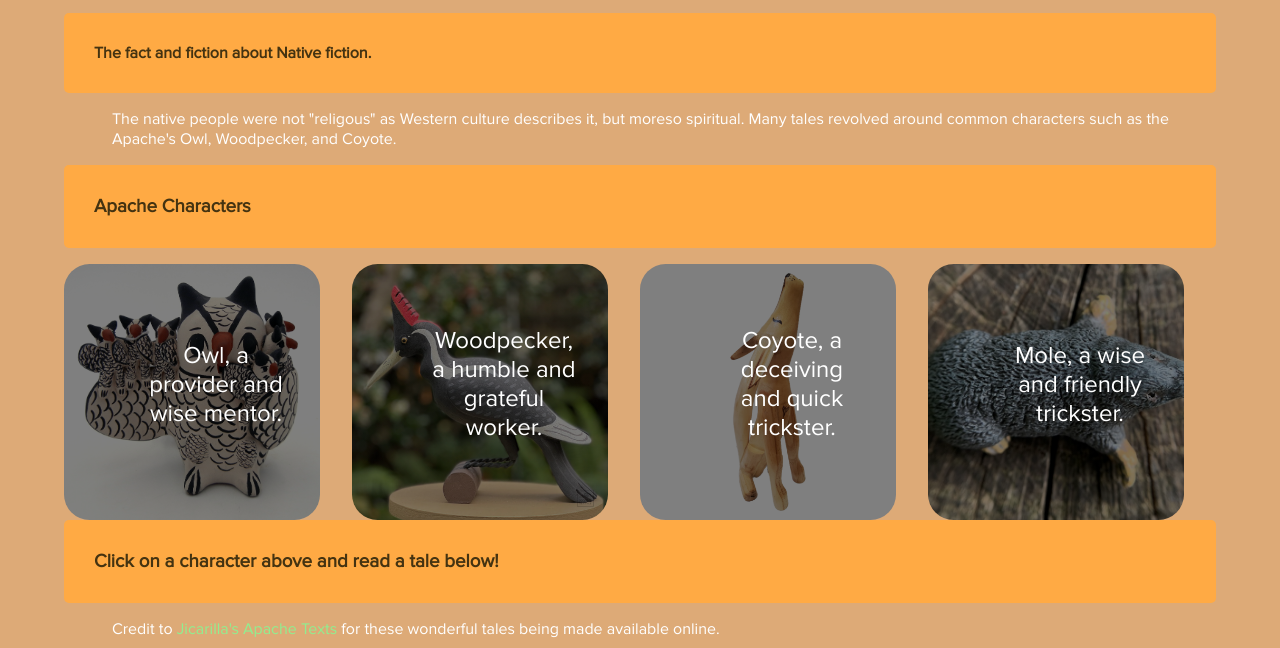
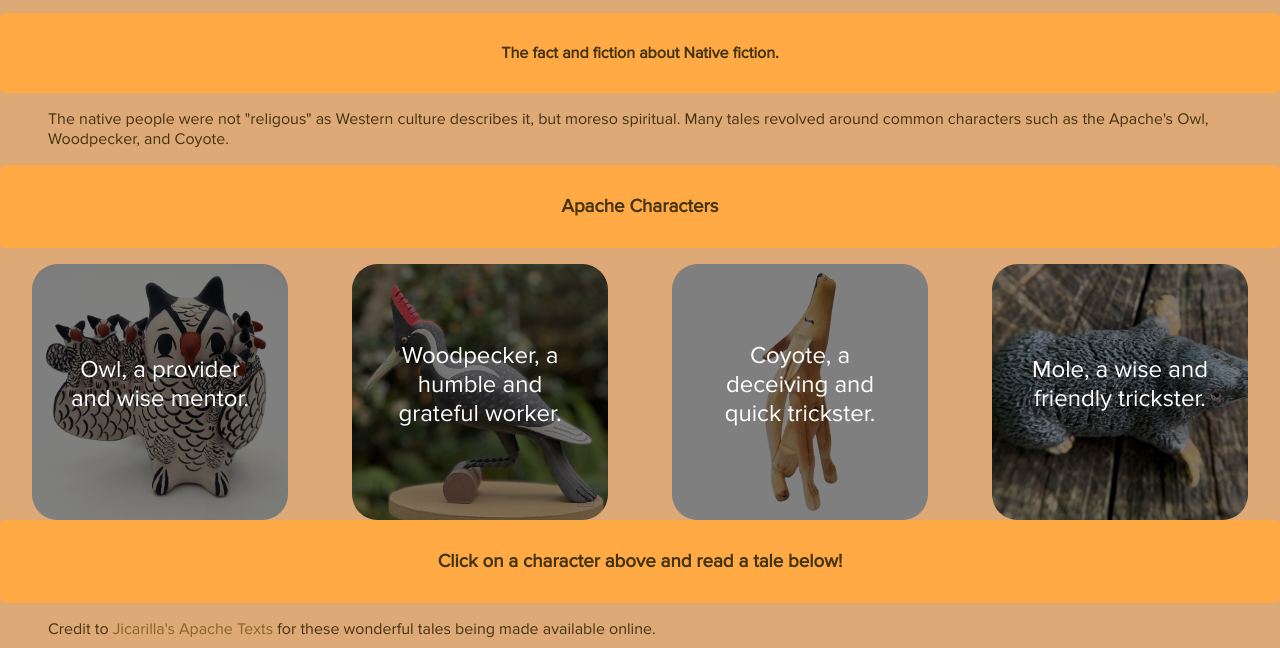
Before and after one commit to samhi113-n320/baklava-final, a website: page views/native.html in a window 1280 px wide. Shown: the part 152-800 px from the top of the page. Drawn offline with Linux system fonts and the light colour scheme.

Commit message:
finished for presentation

```diff
--- a/views/css/styles.css
+++ b/views/css/styles.css
@@ -26,20 +26,21 @@ h4 {
   padding: 30px;
   margin: 0;
   border-radius: 5px;
+  text-align: center;
 }
 
 p {
   padding-left: 48px;
-  color: white;
+  color: #443311;
 }
 
 a {
-  text-decoration: none;
-  color: #90ee90;
+  text-decoration: none #90ee90;
+  color: #886622;
 }
 
 a:hover {
-  text-decoration: underline;
+  text-decoration: underline #90ee90;
 }
 
 h1,
@@ -274,7 +275,7 @@ main {
   width: 100%;
 
   display: flex;
-  justify-content: space-between;
+  justify-content: space-evenly;
   list-style-type: none;
 }
 
@@ -298,6 +299,7 @@ main {
   text-align: center;
   text-decoration: none;
   font-size: 1.5em;
+  padding: 0 !important;
 }
 
 .nativeBtn:hover {
--- a/views/native.html
+++ b/views/native.html
@@ -40,16 +40,15 @@
       </ul>
     </nav>
 
-    <main>
     <div class="header">
       <h2>Native American Legend</h2>
       <h4>The fact and fiction about Native fiction.</h4>
     </div>
 
     <p>
-        The native people were not "religous" as Western culture describes it,
-        but moreso spiritual. Many tales revolved around common characters such
-        as the Apache's Owl, Woodpecker, and Coyote.
+      The native people were not "religous" as Western culture describes it, but
+      moreso spiritual. Many tales revolved around common characters such as the
+      Apache's Owl, Woodpecker, and Coyote.
     </p>
 
     <h3>Apache Characters</h3>
@@ -86,7 +85,6 @@
     </p>
     <h2 id="storyTitle"></h2>
     <p id="storyText"></p>
-    </main>
     <script src="js/native.js"></script>
   </body>
 </html>
```
Also changed, not shown: views/norse.html (+1 -1 lines). Lines whose indentation alone changed are shown as unchanged.
